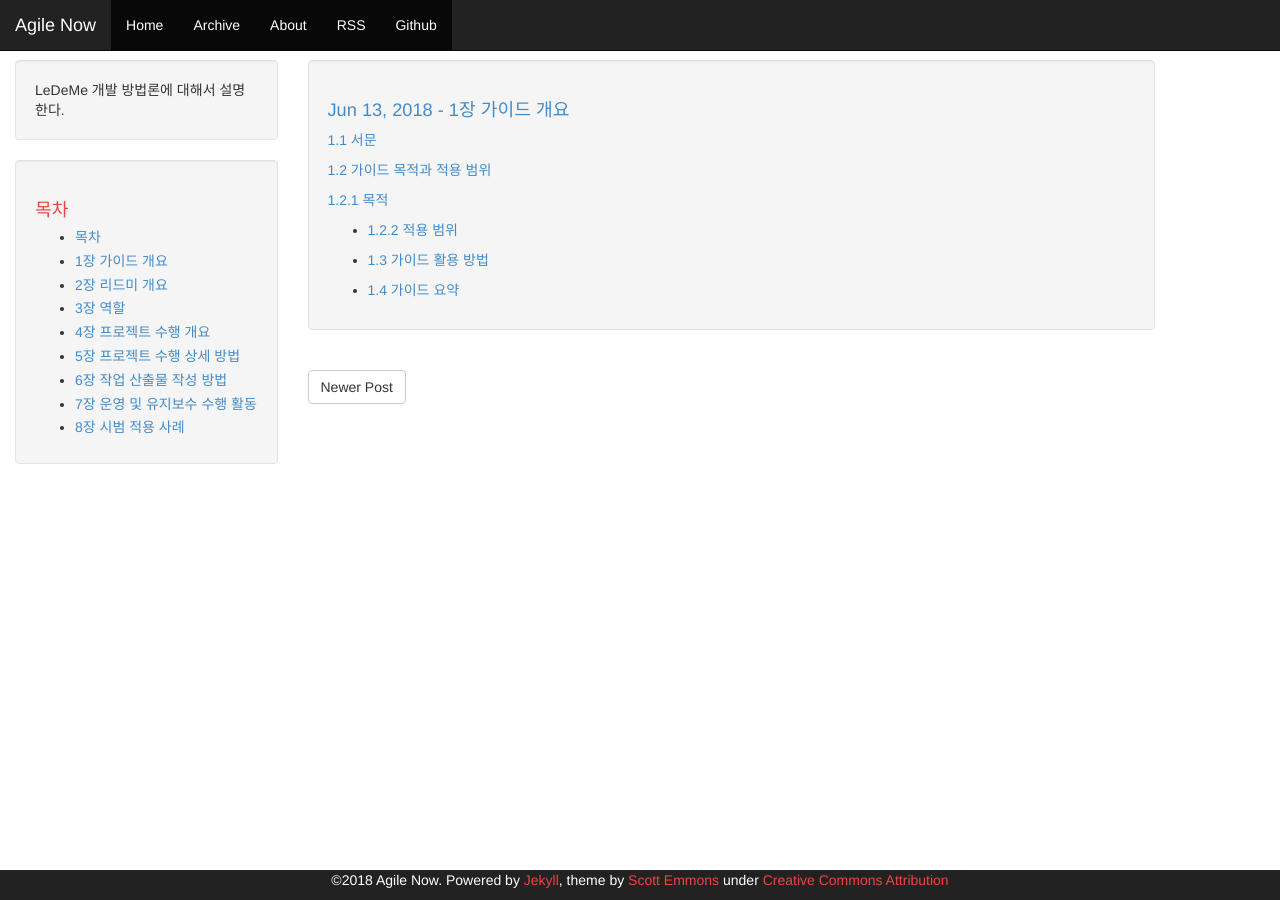
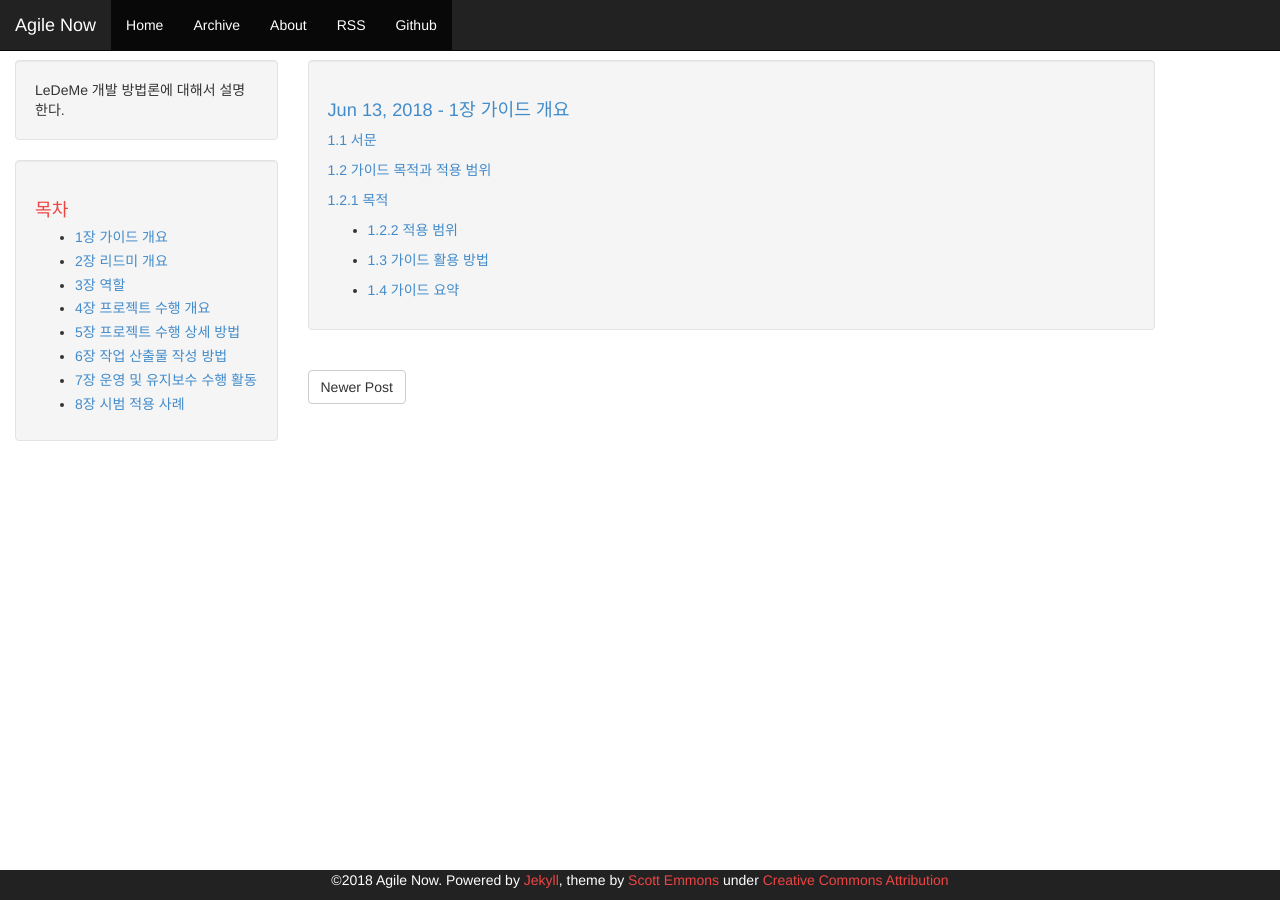
Before and after one commit to staagile/staagile.github.io, a Jekyll site: the page built from _posts/2018-06-13-1-guide.md, in a window 1280 px wide. Built offline with Jekyll 4.4.1, drawn with Linux system fonts in a browser that asks for light colours.

Commit message:
md change

```diff
--- a/_includes/links-list.html
+++ b/_includes/links-list.html
@@ -1,8 +1,5 @@
 <h1>목차</h1>
 <ul>
-    <li>
-        <a href="https://staagile.github.io/contents">목차</a>
-    </li>
     <li>
         <a href="https://staagile.github.io/1-guide">1장 가이드 개요</a>
     </li>
```
Also changed, not shown: _posts/2018-06-13-1-guide.md (+2 -2 lines).
